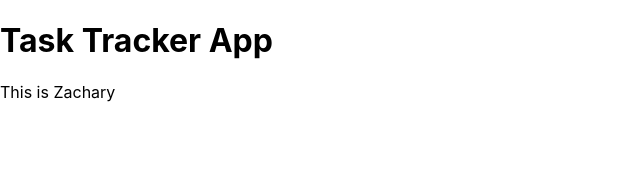
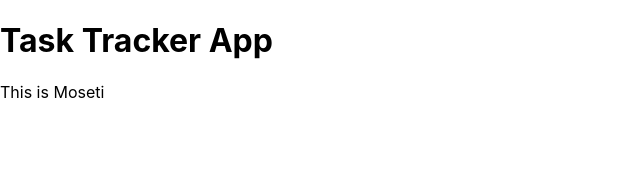
Before and after one commit to ZachyDev/React-Task-Tracker, a React (Create React App) app in the folder task-tracker/: page / in a window 1280 px wide. Shown: the top 172 px of the page, without its empty margins (0-640 px from the left). Built offline with nearby package versions, Linux system fonts and the light colour scheme.

Commit message:
Setting default props

```diff
--- a/task-tracker/src/App.js
+++ b/task-tracker/src/App.js
@@ -7,7 +7,7 @@ function App() {
 
   return (
     <div className="App">
-      <Header name="Zachary"/>
+      <Header/>
     </div>
   );
 }
--- a/task-tracker/src/components/Header.js
+++ b/task-tracker/src/components/Header.js
@@ -9,4 +9,7 @@ const Header = (props) => {
     )
 }
 
+Header.defaultProps = {
+    name: 'Moseti',
+}
 export default Header;
```
